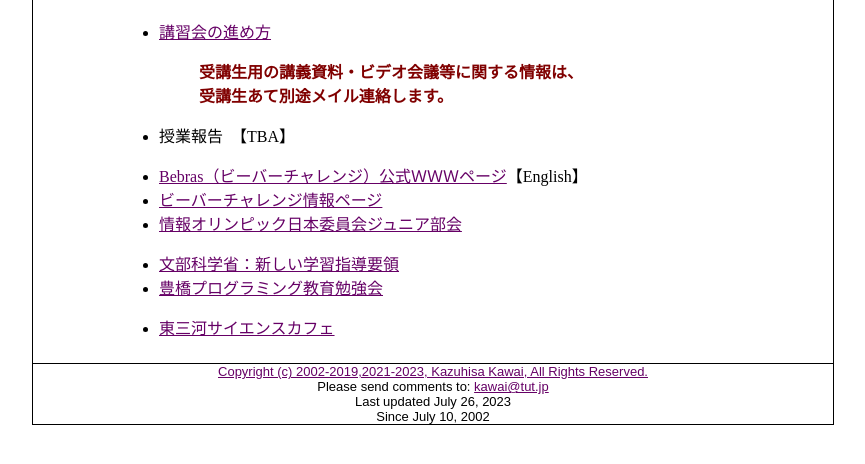
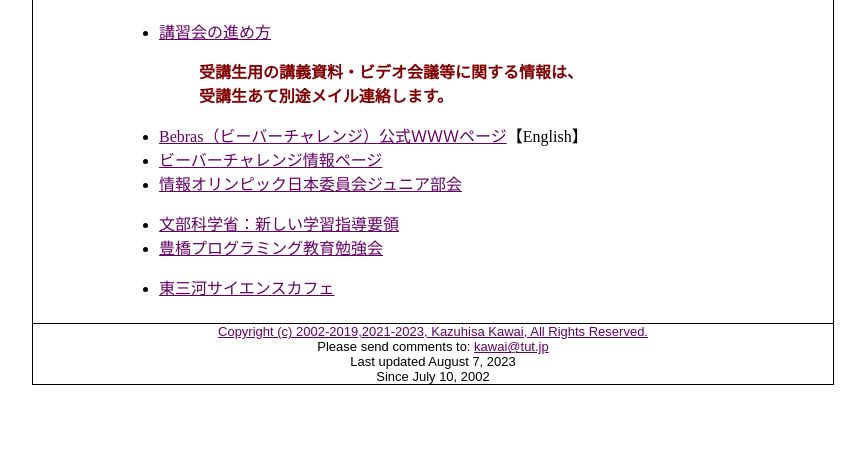
Before and after one commit to kj65kawai/hssc, a plain HTML site: page contents.html in a window 1280 px wide. Shown: the part 294-758 px from the top of the page, without its empty margins (207-1072 px from the left). Drawn offline with Linux system fonts and the light colour scheme.

Commit message:
Add files via upload

```diff
--- a/contents.html
+++ b/contents.html
@@ -69,7 +69,7 @@
 <LI> <A HREF="guide.html">講習会の進め方</A>
 <blockquote><font color="maroon"><b>受講生用の講義資料・ビデオ会議等に関する情報は、<br />
 受講生あて別途メイル連絡します。</b></font></blockquote>
-<LI> </A HREF="guide-results.html">授業報告</A>　【TBA】
+<!--- <LI> </A HREF="guide-results.html">授業報告</A>　【TBA】--->
 <p></p>
 <LI> <A HREF="https://www.bebras.org/" target="_blank">Bebras（ビーバーチャレンジ）公式ＷＷＷページ</A>【English】
 <LI> <A HREF="https://bebras-top.eplang.jp/" target="_blank">ビーバーチャレンジ情報ページ</A>
@@ -109,7 +109,7 @@
 <A HREF="https://kj65kawai.github.io/kawai/disclaimer.html">Copyright (c) 2002-2019,2021-2023, Kazuhisa Kawai, All Rights Reserved.</A><BR>
 Please send comments to:
  <A HREF="mailto:kawai@tut.jp">kawai@tut.jp</A><BR>
-Last updated July 26, 2023<BR>
+Last updated August 7, 2023<BR>
 Since July 10, 2002</FONT></TD>
 <TD WIDTH=1 BGCOLOR=black><IMG SRC="1pixel.gif" WIDTH=1 HEIGHT=1></TD>
 </TR></TABLE>
```
